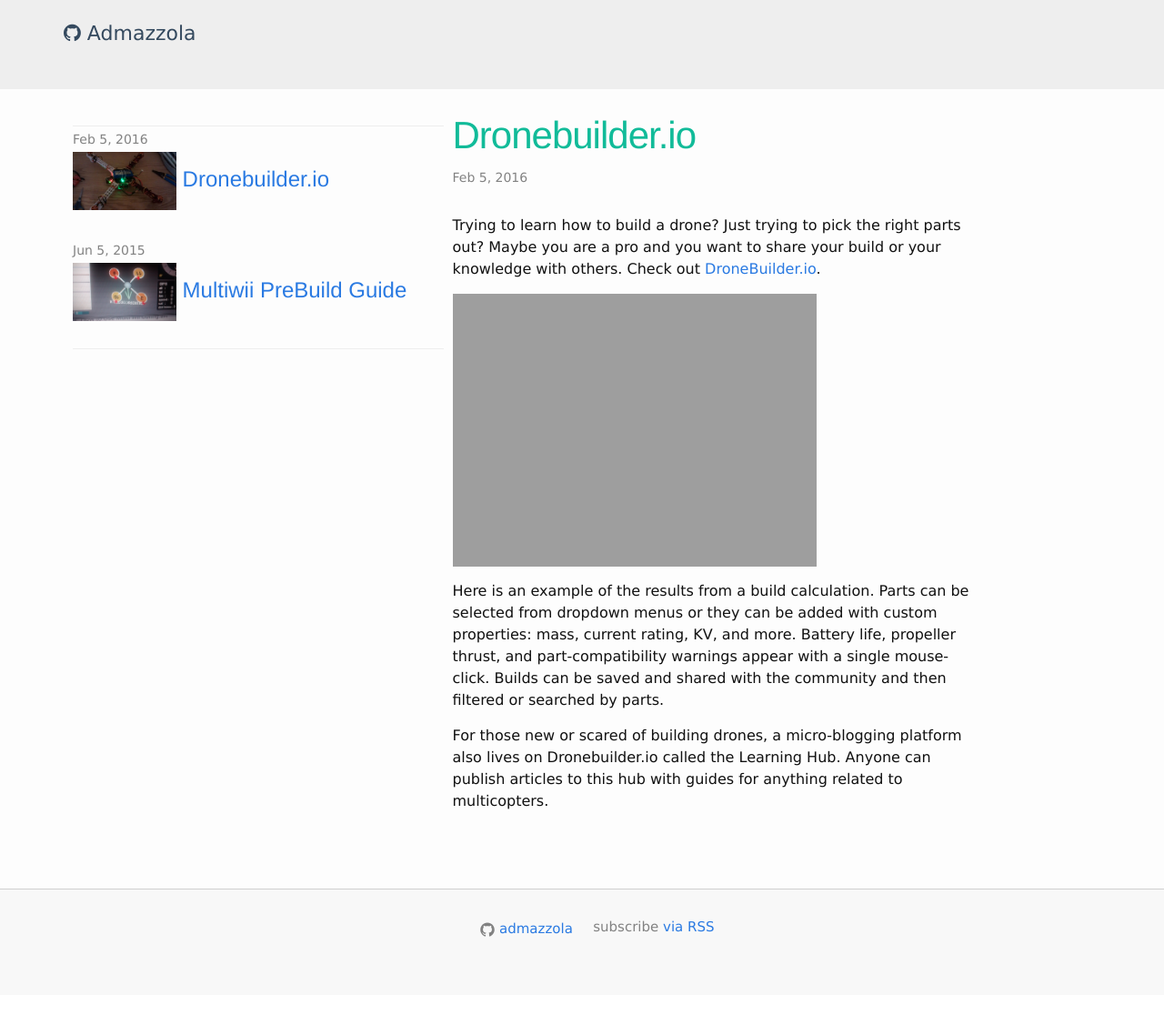
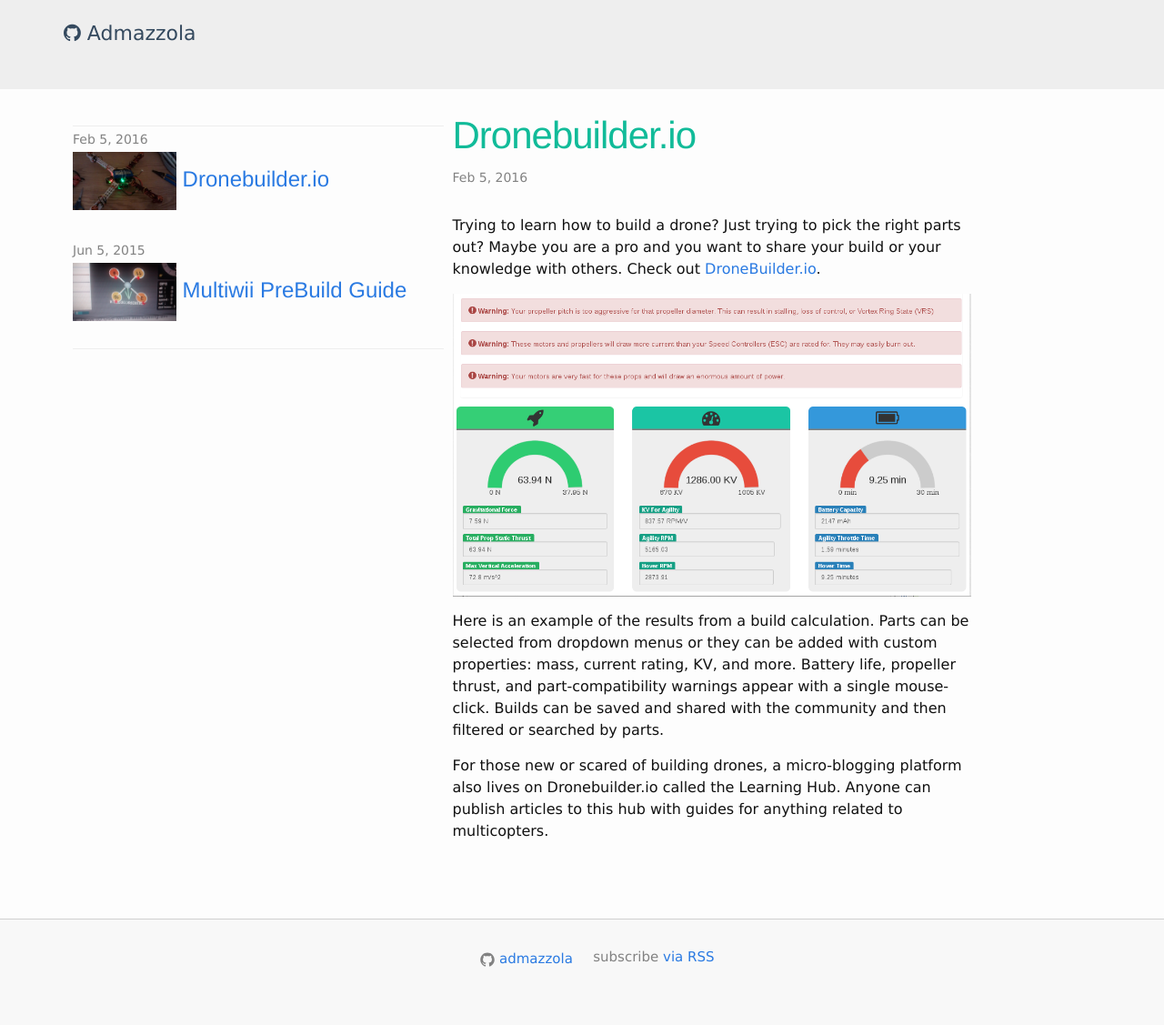
Before and after one commit to admazzola/admazzola.github.io, a Jekyll site: the page built from _posts/2016-2-5-dronebuilder.md, in a window 1280 px wide. Shown: the whole page at 91% size. Built offline with Jekyll 4.4.1, drawn with Linux system fonts in a browser that asks for light colours; nearby versions of some CDN libraries; before the commit the page ends 1094 px from its top, so only the background shows below that.

Commit message:
fixed image

```diff
--- a/_posts/2016-2-5-dronebuilder.md
+++ b/_posts/2016-2-5-dronebuilder.md
@@ -6,7 +6,7 @@
 
 Trying to learn how to build a drone?  Just trying to pick the right parts out?  Maybe you are a pro and you want to share your build or your knowledge with others.  Check out [DroneBuilder.io](http://dronebuilder.io).
 
-![Sample Calc]({{ site.url }}/assets/samplecalc.png)
+![Sample Calc]({{ site.url }}/assets/sample_calc.png)
 
 
 Here is an example of the results from a build calculation.  Parts can be selected from dropdown menus or they can be added with custom properties: mass, current rating, KV, and more.  Battery life, propeller thrust, and part-compatibility warnings appear with a single mouse-click.  Builds can be saved and shared with the community and then filtered or searched by parts.
```
